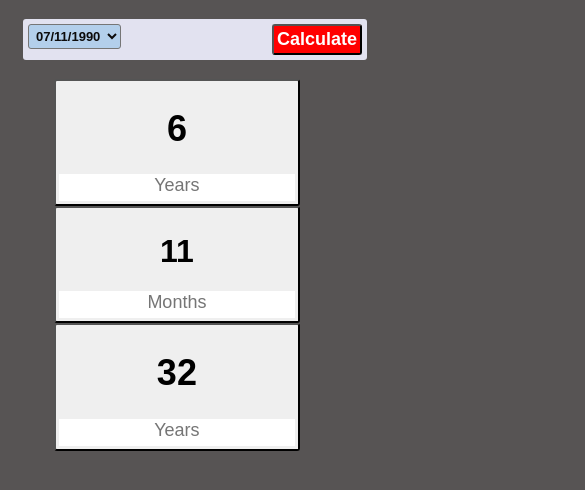
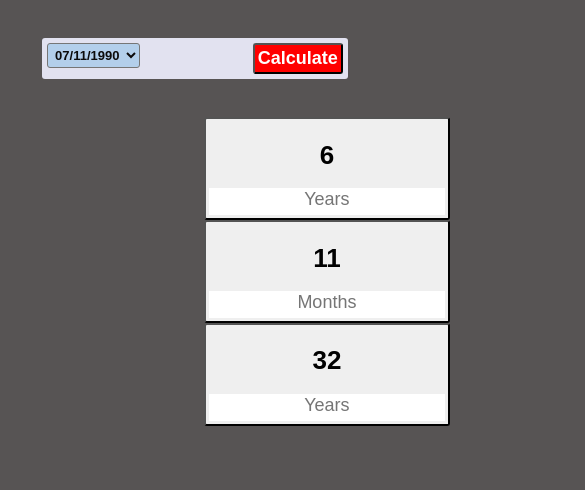
Before and after one commit to ibkexcel/layout-task, a plain HTML site: page index.html in a window 390 px wide. Shown: the top 490 px of the page, 585 px wide, since content can reach past the window. Drawn offline with Linux system fonts and the light colour scheme.

Commit message:
Update index.css

```diff
--- a/index.css
+++ b/index.css
@@ -74,7 +74,7 @@ font-size: large;
 #container{
         padding: 5px 5px 5px 5px;
         border-radius: 3px;
-        margin: 5%;
+        margin: 10%;
 
     }
     select{
@@ -88,9 +88,8 @@ font-size: large;
     }
     .box{
         padding: 3px;
-        margin-left: 50px;
-        margin-right: 50px;
         border-radius: 3px;
+        font-size: small;
 
     }
     .box input{
@@ -99,9 +98,7 @@ font-size: large;
     .box1{
         padding: 3px;
         border-radius: 3px;
-        margin-left: 50px;
-        margin-right: 50px;
-        font-size: medium;
+        font-size: small;
     }
     .box1 input{
         padding-bottom: 5px;
@@ -109,8 +106,7 @@ font-size: large;
     .box2{
         padding: 3px;
     border-radius: 3px;
-    margin-right: 50px;
-    margin-left: 50px;
+   font-size: small;
     }
     .box2 input{
         padding-bottom: 5px;
```
